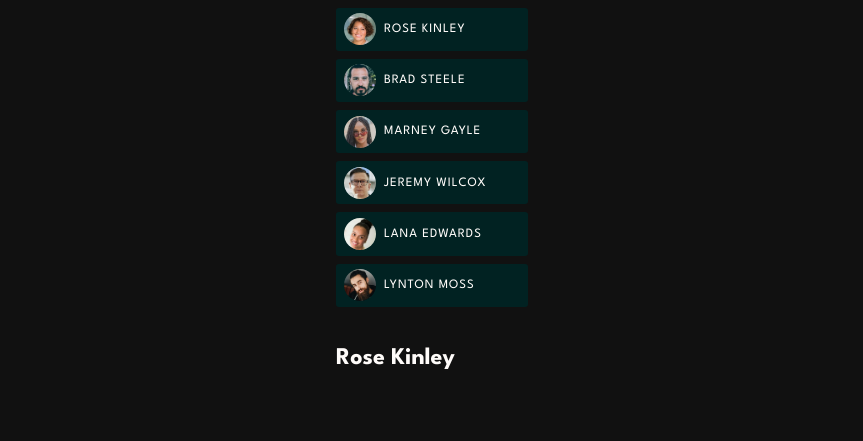
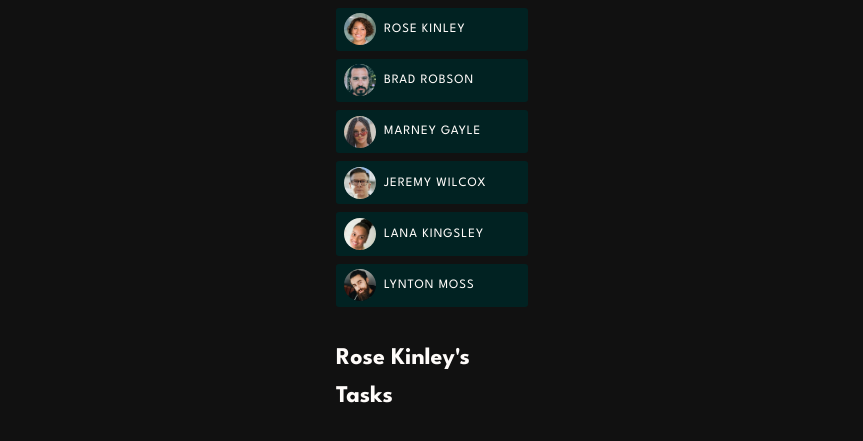
Before and after one commit to Nimira43/Workflo-Pro, an Angular app: page / in a window 1280 px wide. Both pictures are taken after a click on the button "ROSE KINLEY". Shown: the part 259-700 px from the top of the page, without its empty margins (208-1071 px from the left). Built offline with nearby package versions, Linux system fonts and the light colour scheme.

Commit message:
Working on tasks.compomponent.html. Updated users.ts

```diff
--- a/src/app/tasks/tasks.component.html
+++ b/src/app/tasks/tasks.component.html
@@ -1 +1,5 @@
-<h2>{{ name }}</h2>
+<section id="task">
+  <header>
+    <h2>{{ name }}'s Tasks</h2>
+  </header>
+</section>
--- a/src/app/users.ts
+++ b/src/app/users.ts
@@ -6,7 +6,7 @@ export const USERS = [
   },
   {
     id: 'user-2',
-    name: 'Brad Steele',
+    name: 'Brad Robson',
     avatar: 'user-2.jpg',
   },
   {
@@ -21,7 +21,7 @@ export const USERS = [
   },
   {
     id: 'user-5',
-    name: 'Lana Edwards',
+    name: 'Lana Kingsley',
     avatar: 'user-5.jpg',
   },
   {
```
